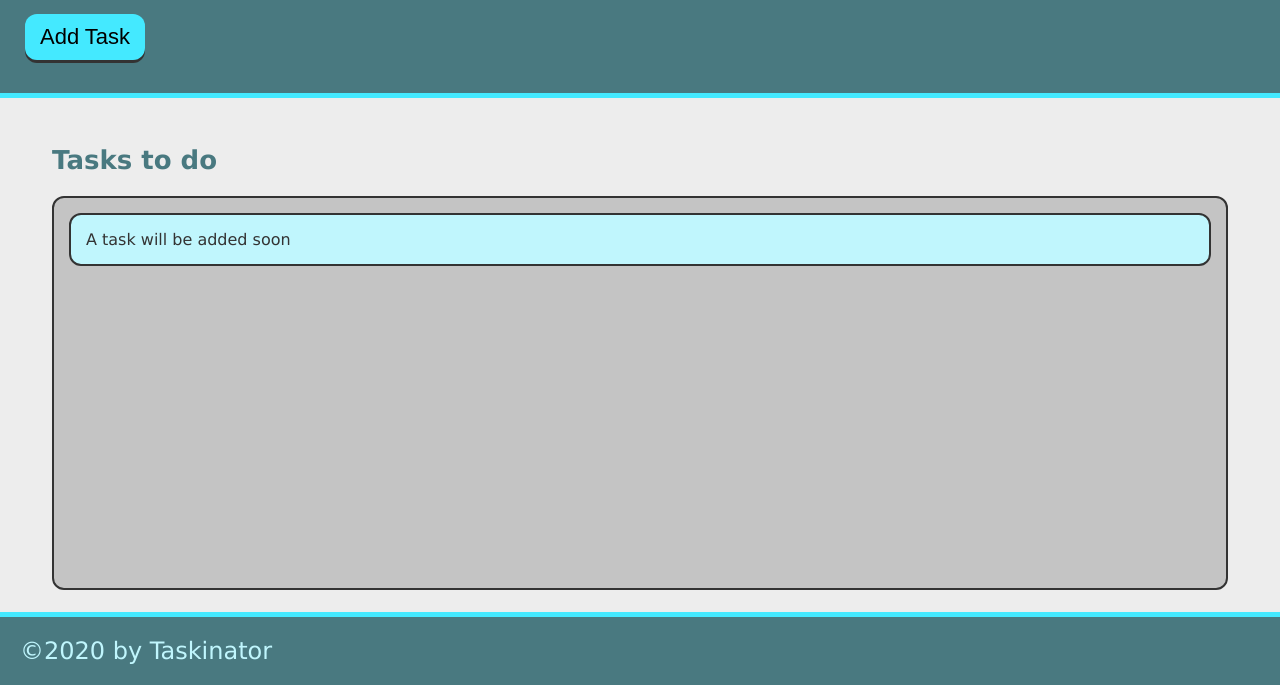
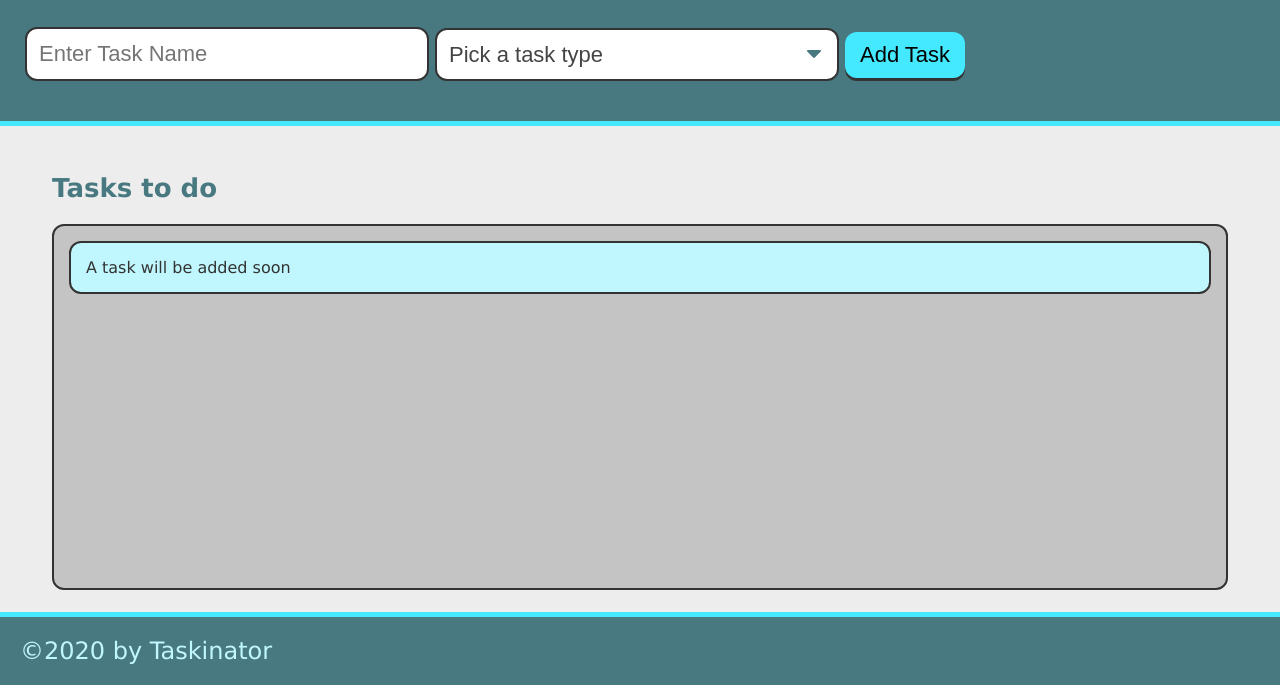
Before and after one commit to sonipoud/taskinator, a plain HTML site: page index.html in a window 1280 px wide. Shown: the part 115-800 px from the top of the page. Drawn offline with Linux system fonts and the light colour scheme.

Commit message:
added a form element

```diff
--- a/assets/js/script.js
+++ b/assets/js/script.js
@@ -1,11 +1,11 @@
 var buttonEl = document.querySelector(" #save-task ");
-var tasksTODoEl = document.querySelector(" #tasks-to-do ");
+var tasksToDoEl = document.querySelector(" #tasks-to-do ");
 
 var createTaskHandler = function() {
     var listItemEl = document.createElement("li");
     listItemEl.className = "task-item";
     listItemEl.textContent = "This is a new task.";
     tasksToDoEl.appendChild(listItemEl);
-  };
+  }
 
 buttonEl.addEventListener("click", createTaskHandler);
--- a/index.html
+++ b/index.html
@@ -13,7 +13,22 @@
     <header>
         <h1 class="page-title"> Taskinator </h1>
         <p> Click the button below to add a new task! </p>
-        <button class="btn" id="save-task"> Add Task </button>
+        <form id = "task-form">
+            <div class="form-group">
+                <input type="text" name="task-name" placeholder="Enter Task Name" />
+            </div>
+            <div class="form-group">
+                <select name="task-type" class="select-dropdown">
+                  <option value="" disabled selected>Pick a task type</option>
+                  <option value="Print">Print</option>
+                  <option value="Web">Web</option>
+                  <option value="Mobile">Mobile</option>
+                </select>
+              </div>
+            <div class="form-group">
+                <button class="btn" id="save-task" type="submit">Add Task</button>
+            </div>
+        </form>
     </header>
 
     <main class="page-content">
```
